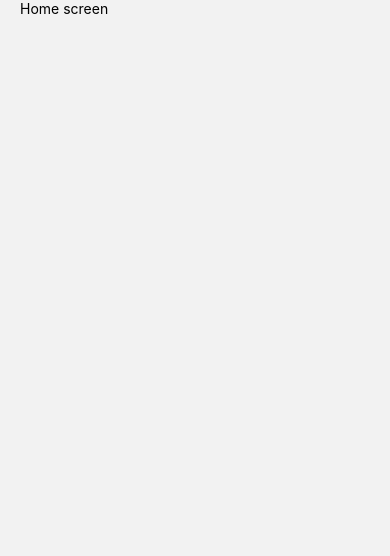
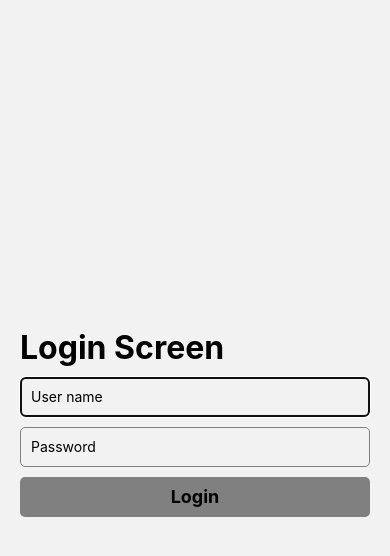
Before and after one commit to huynvn97/rn-todo-app-show-case, a React Native app: screen /LoginScreen in a window 390 px wide. Before the commit this address had no page. Shown: the top 556 px of the page. Built offline with nearby package versions, Linux system fonts and the light colour scheme.

Commit message:
feat(Login): login

```diff
--- a/src/navigation/index.tsx
+++ b/src/navigation/index.tsx
@@ -3,21 +3,26 @@ import {createNativeStackNavigator} from '@react-navigation/native-stack';
 import TodoListScreen from '../screens/TodoListScreen';
 import TodoDetailScreen from '../screens/TodoDetailScreen';
 import LoginScreen from '../screens/LoginScreen';
+import {useAppSelector} from '../hooks/redux';
 
 const Stack = createNativeStackNavigator();
 
 export function RootNavigation() {
+  const isLoggedIn = useAppSelector(state => state.auth.user);
+
   return (
     <NavigationContainer>
       <Stack.Navigator>
-        {/* <Stack.Screen
+        {!isLoggedIn ? (
+          <Stack.Screen
             name="LoginScreen"
             component={LoginScreen}
             options={{
               headerShown: false,
             }}
-        /> */}
-
+          />
+        ) : (
+          <>
             <Stack.Screen
               name="TodoListScreen"
               component={TodoListScreen}
@@ -25,7 +30,12 @@ export function RootNavigation() {
                 headerShown: false,
               }}
             />
-        <Stack.Screen name="TodoDetailScreen" component={TodoDetailScreen} />
+            <Stack.Screen
+              name="TodoDetailScreen"
+              component={TodoDetailScreen}
+            />
+          </>
+        )}
       </Stack.Navigator>
     </NavigationContainer>
   );
--- /dev/null
+++ b/src/redux/auth/actions.ts
@@ -0,0 +1,23 @@
+import {createAsyncThunk} from '@reduxjs/toolkit';
+import AuthService from '../../services/auth.service';
+import {login, loginFailure, loginSuccess} from './index.slice';
+
+type UserLoginCredentials = {
+  username: string;
+  password: string;
+};
+
+export const loginAction = createAsyncThunk(
+  'auth/login',
+  (payload: UserLoginCredentials, thunkAPI) => {
+    try {
+      thunkAPI.dispatch(login());
+
+      const user = AuthService.login(payload.username, payload.password);
+      console.log(user);
+      thunkAPI.dispatch(loginSuccess(user));
+    } catch (e: any) {
+      thunkAPI.dispatch(loginFailure(e?.message || 'Login error'));
+    }
+  },
+);
--- /dev/null
+++ b/src/redux/auth/index.slice.ts
@@ -0,0 +1,31 @@
+import {createSlice} from '@reduxjs/toolkit';
+
+export const authSlice = createSlice({
+  name: 'auth',
+  initialState: {
+    user: null,
+    login: {
+      error: '',
+      loading: false,
+    },
+  },
+  reducers: {
+    login: state => {
+      state.login.loading = true;
+      state.login.error = '';
+    },
+    loginSuccess: (state, action) => {
+      state.login.loading = false;
+      state.login.error = '';
+      state.user = action.payload;
+    },
+    loginFailure: (state, action) => {
+      state.login.loading = false;
+      state.login.error = action.payload;
+    },
+
+    logout: state => {},
+  },
+});
+
+export const {login, loginSuccess, loginFailure, logout} = authSlice.actions;
--- a/src/redux/index.ts
+++ b/src/redux/index.ts
@@ -1,8 +1,10 @@
 import {configureStore} from '@reduxjs/toolkit';
 import {todoSlice} from './todo/index.slice';
+import {authSlice} from './auth/index.slice';
 
 export const store = configureStore({
   reducer: {
+    auth: authSlice.reducer,
     todos: todoSlice.reducer,
   },
 });
--- a/src/screens/LoginScreen/index.tsx
+++ b/src/screens/LoginScreen/index.tsx
@@ -1,19 +1,50 @@
-import React from 'react';
+import React, {useCallback, useState} from 'react';
 import {StyleSheet, Text, View} from 'react-native';
 import SimpleLayout from '../../components/Layout/SimpleLayout';
 import TextInput from '../../components/TextInput';
 import Title from '../../components/Title';
+import Button from '../../components/Button';
+import {useAppDispatch} from '../../hooks/redux';
+import {loginAction} from '../../redux/auth/actions';
 
 type LoginScreenProps = {};
 
 export default function LoginScreen(
   props: LoginScreenProps,
 ): React.ReactElement {
+  const [username, setUsername] = useState('');
+  const [password, setPassword] = useState('');
+
+  const dispatch = useAppDispatch();
+
+  const handleOnLogin = useCallback(() => {
+    dispatch(
+      loginAction({
+        username,
+        password,
+      }),
+    );
+  }, [username, password]);
+
   return (
     <SimpleLayout innerContainerStyle={styles.innerContainer}>
-      <Title>Login Screen</Title>
-      <TextInput placeholder="User name" autoFocus />
-      <TextInput placeholder="Password" secureTextEntry />
+      <Title style={styles.title}>Login Screen</Title>
+      <TextInput
+        value={username}
+        placeholder="User name"
+        autoFocus
+        onChangeText={value => setUsername(value)}
+        style={styles.input}
+      />
+      <TextInput
+        value={password}
+        placeholder="Password"
+        secureTextEntry
+        onChangeText={value => setPassword(value)}
+        style={styles.input}
+      />
+
+      <Button title="Login" onPress={() => handleOnLogin()} />
     </SimpleLayout>
   );
 }
@@ -23,4 +54,10 @@ const styles = StyleSheet.create({
     flex: 1,
     justifyContent: 'center',
   },
+  input: {
+    marginBottom: 10,
+  },
+  title: {
+    marginBottom: 10,
+  },
 });
--- a/src/services/auth.service.ts
+++ b/src/services/auth.service.ts
@@ -12,7 +12,7 @@ function login(username: string, password: string): User {
   const foundUser = getUserByUserNameAndEmail(username, password);
 
   if (!foundUser) {
-    throw Error('Not found user');
+    throw Error('Username/password is incorrect!');
   }
 
   return {
```
Lines whose indentation alone changed are shown as unchanged.
